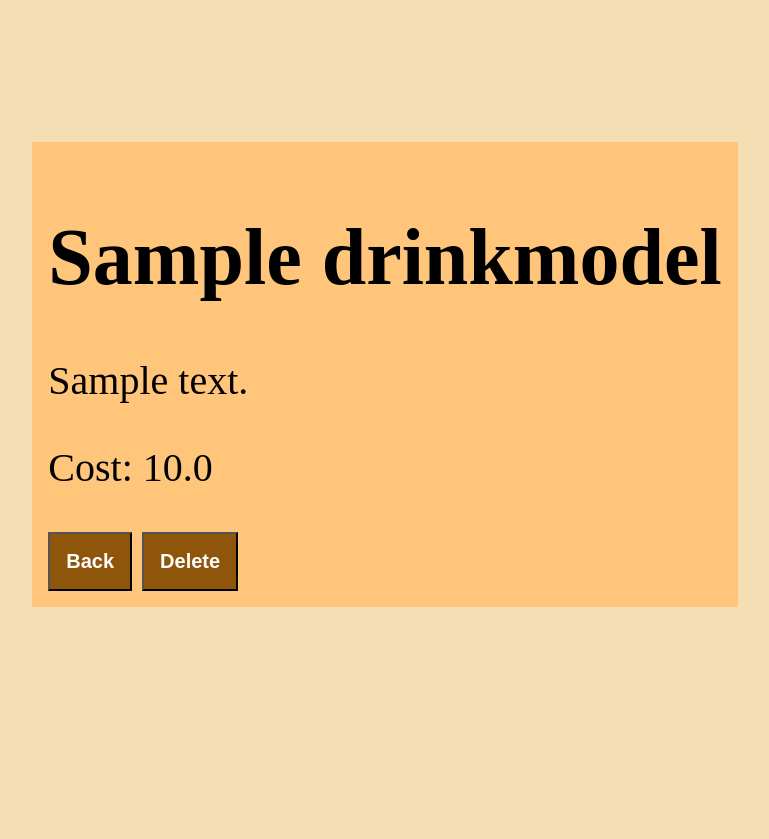
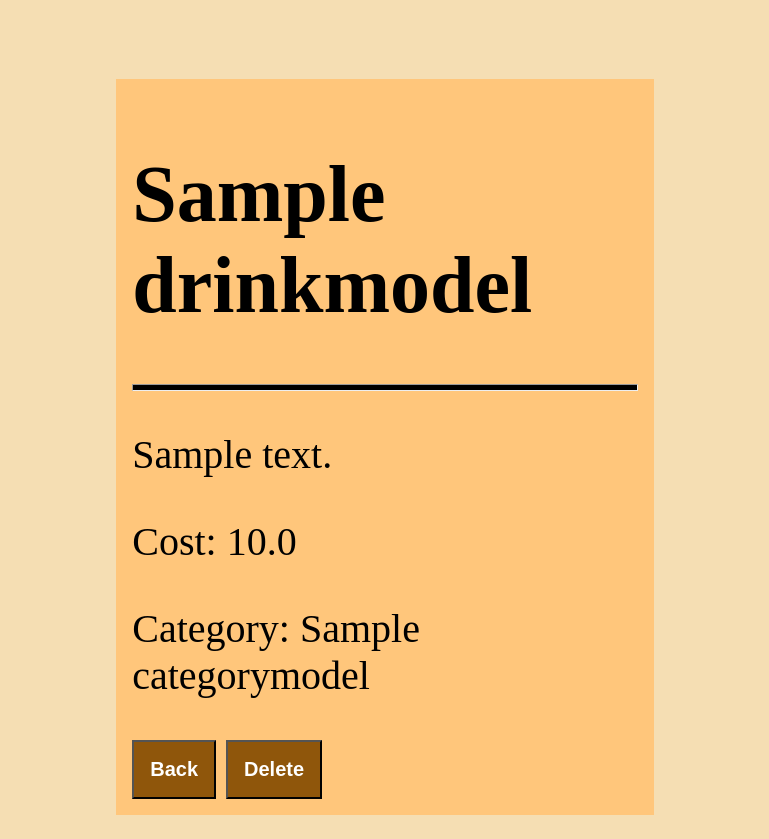
Before and after one commit to mohit162001/django-drinks-app, a Django app: template restapi/templates/drink_details.html in a window 1280 px wide. Shown: the whole page, without its empty margins (255-1024 px from the left). Before the commit the page ends 607 px from the top, so only its background shows below. Run offline with Django 5.2, Linux system fonts and the light colour scheme; the template is opened without the code that fills it: values that come from a table or form of the project are taken from there, others are empty; tables that the repository leaves empty hold one stand-in row (values such as "Sample post").

Commit message:
show category to the drink details

```diff
--- a/restapi/templates/drink_details.html
+++ b/restapi/templates/drink_details.html
@@ -10,13 +10,13 @@
         background: wheat;
     }
     .container{
-        margin-top: 10%;
-
+        margin-top: 5%;
         display: flex;
         justify-content: center;
         align-items: center;
     }
     .drinks-details{
+        width:40%;
         background: rgb(255, 198, 123);
         font-size: 2.5rem;
         margin: 1rem;
@@ -29,14 +29,21 @@
         color: white;
         font-weight: 600;
     }
+    hr{
+        color: #000;
+        height: 5px;
+        background: black;
+    }
 </style>
 <body>
     <div class="container">
         <div class="drinks-details">
             <div class="drinks-info">
                 <h1>{{drink.name}}</h1>
+                <hr>
                 <p>{{drink.desc}}</p>
                 <p>Cost: {{drink.price}}</p>
+                <p>Category: {{drink.category}}</p>
             </div>
             <div class="actions">
                 <a href="{%url 'drinks'%}"><button>Back</button></a>
```
